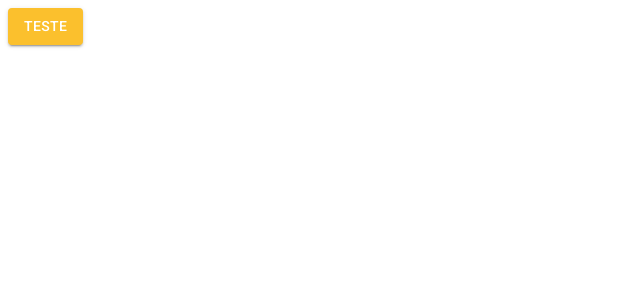
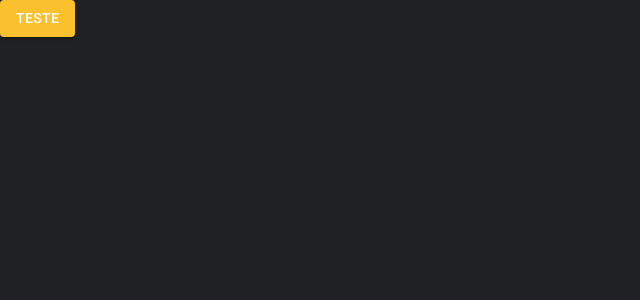
Before and after one commit to leoavfag/crud, a React (Create React App) app: page /home in a window 1280 px wide. Shown: the top 300 px of the page, without its empty margins (0-640 px from the left). Built offline with nearby package versions, Linux system fonts and the light colour scheme.

Commit message:
feat: add theme context and change to dark theme

```diff
--- a/public/index.html
+++ b/public/index.html
@@ -17,7 +17,7 @@
       content="Cadastro de clientes X4"
     />
   </head>
-  <body>
+  <body style="margin:0; padding:0">
     <noscript>You need to enable JavaScript to run this app.</noscript>
     <div id="root"></div>
   </body>
--- /dev/null
+++ b/src/shared/contexts/ThemeContext.tsx
@@ -0,0 +1,30 @@
+import { ThemeProvider } from '@mui/material';
+import { Box } from '@mui/system';
+import { createContext, ReactNode, useContext } from 'react';
+import { DarkTheme } from '../themes';
+
+interface IThemeContextData {
+  children: ReactNode;
+}
+
+const ThemeContext = createContext({} as IThemeContextData);
+
+export const useAppThemeContext = () => {
+  return useContext(ThemeContext);
+};
+
+export const AppThemeProvider: React.FC<IThemeContextData> = ({ children }) => {
+  return (
+    <ThemeContext.Provider value={{ children }}>
+      <ThemeProvider theme={DarkTheme}>
+        <Box
+          width="100vw"
+          height="100vh"
+          bgcolor={DarkTheme.palette.background.default}
+        >
+          {children}
+        </Box>
+      </ThemeProvider>
+    </ThemeContext.Provider>
+  );
+};
--- a/src/shared/contexts/index.ts
+++ b/src/shared/contexts/index.ts
@@ -1 +1 @@
-export {}
+export * from './ThemeContext';
--- /dev/null
+++ b/src/shared/themes/Dark.ts
@@ -0,0 +1,23 @@
+import { createTheme } from '@mui/material';
+import { cyan, yellow } from '@mui/material/colors';
+
+export const DarkTheme = createTheme({
+  palette: {
+    primary: {
+      main: yellow[700],
+      dark: yellow[800],
+      light:  yellow[500],
+      contrastText: '#ffffff',
+    },
+    secondary: {
+      main: cyan[500],
+      dark: cyan[400],
+      light:  cyan[300],
+      contrastText: '#ffffff',
+    },
+    background: {
+      default: '#202124',
+      paper: '#303134',
+    }
+  }
+});
--- a/src/shared/themes/Light.ts
+++ /dev/null
@@ -1,23 +0,0 @@
-import { createTheme } from '@mui/material';
-import { cyan, yellow } from '@mui/material/colors';
-
-export const LightTheme = createTheme({
-    palette: {
-        primary: {
-            main: yellow[700],
-            dark: yellow[800],
-            light:  yellow[500],
-            contrastText: '#ffffff',
-        },
-        secondary: {
-            main: cyan[500],
-            dark: cyan[400],
-            light:  cyan[300],
-            contrastText: '#ffffff',
-        },
-        background: {
-            default: '#f7f6f3',
-            paper: '#ffffff',
-        }
-    }
-});
--- a/src/shared/themes/index.ts
+++ b/src/shared/themes/index.ts
@@ -1 +1 @@
-export * from './Light';
+export * from './Dark';
```
Also changed, not shown: src/App.tsx (+5 -6 lines).
